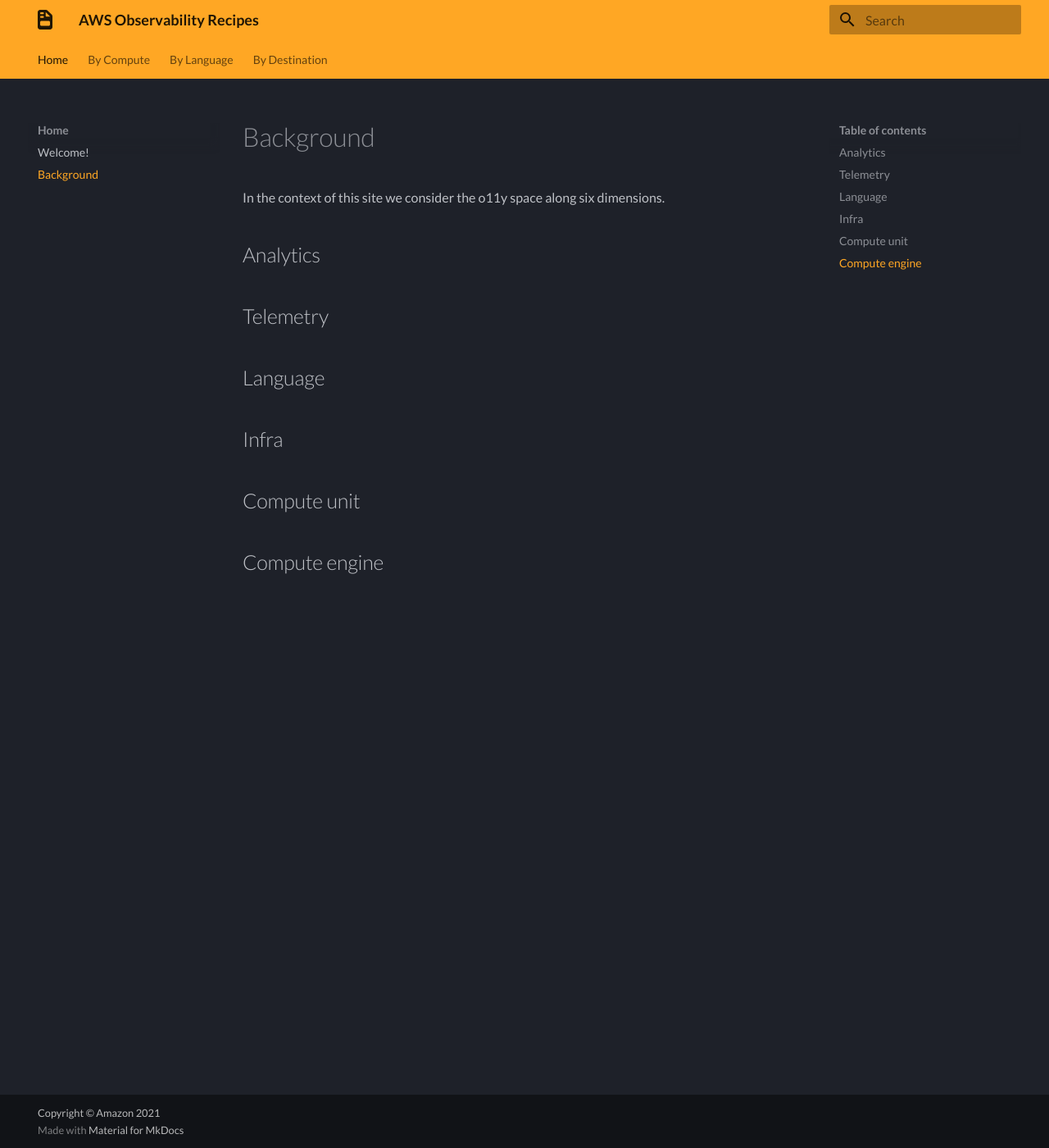
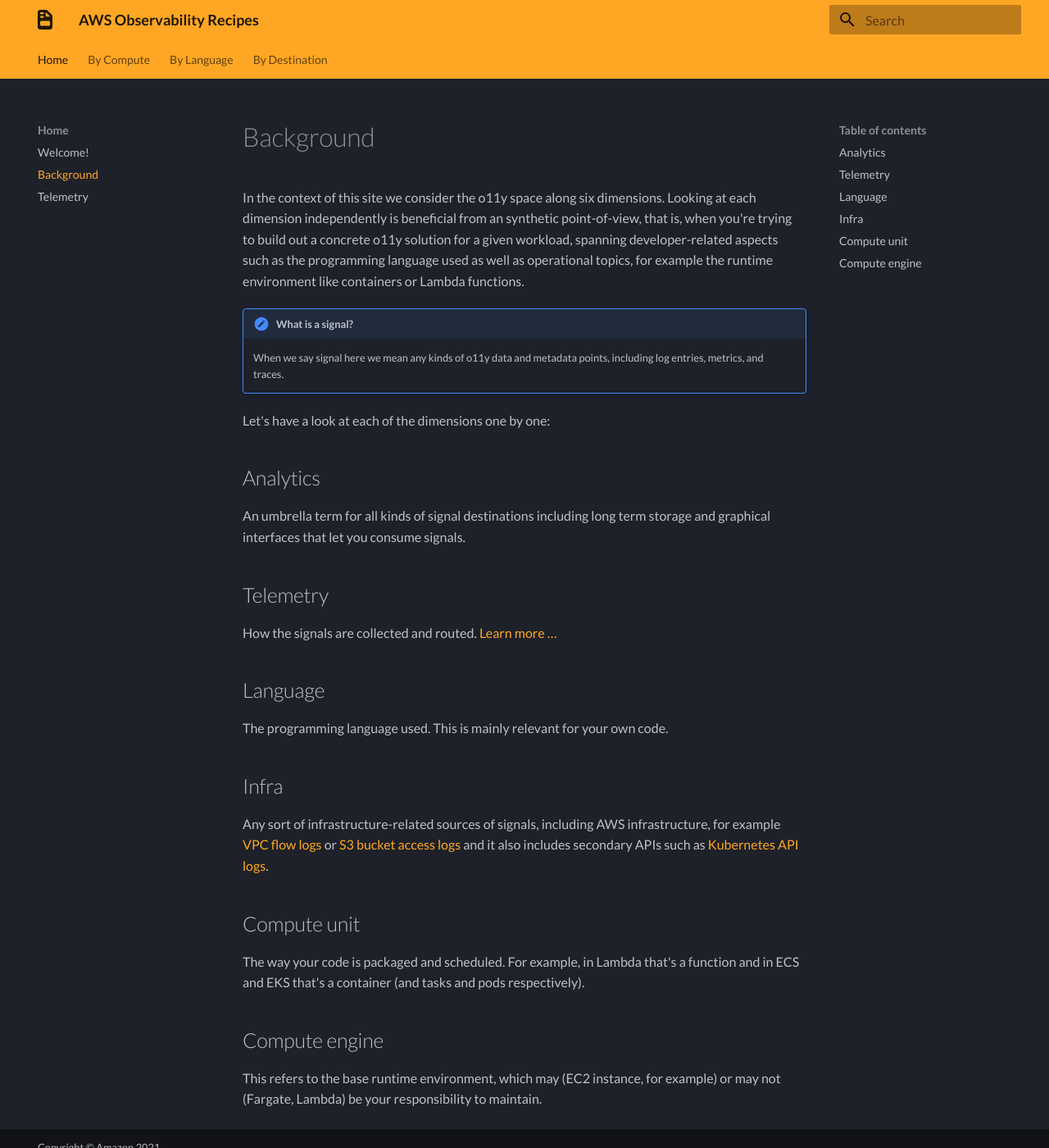
Before and after one commit to open-o11y/aws-o11y-good-practices, an MkDocs documentation site: the page built from docs/background.md, in a window 1280 px wide and 1400 px high. Shown: the whole window at 82% size. Built offline with MkDocs 1.6.1 and Material for MkDocs 9.7.7, drawn with Linux system fonts in a browser that asks for light colours; some web fonts are replaced.

Commit message:
inits telemetry

```diff
--- a/docs/background.md
+++ b/docs/background.md
@@ -1,12 +1,51 @@
 # Background
 
 In the context of this site we consider the o11y space along six dimensions.
+Looking at each dimension independently is beneficial from an synthetic
+point-of-view, that is, when you're trying to build out a concrete o11y solution
+for a given workload, spanning developer-related aspects such as the programming
+language used as well as operational topics, for example the runtime environment
+like containers or Lambda functions.
+
+!!! note "What is a signal?"
+    When we say signal here we mean any kinds of o11y data and metadata points,
+    including log entries, metrics, and traces.
+
+Let's have a look at each of the dimensions one by one:
 
 ## Analytics
 
+An umbrella term for all kinds of signal destinations including long term
+storage and graphical interfaces that let you consume signals.
+
 ## Telemetry
 
+How the signals are collected and routed. [Learn more …](telemetry.md)
+
 ## Language
+
+The programming language used. This is mainly relevant for your own code.
+
 ## Infra
+
+Any sort of infrastructure-related sources of signals, including AWS
+infrastructure, for example [VPC flow logs][vpc-flow-logs]
+or [S3 bucket access logs][s3-bucket-logs] and it also includes secondary APIs
+such as [Kubernetes API logs][k8s-api-logs].
+
 ## Compute unit
+
+The way your code is packaged and scheduled. For example, in Lambda that's a
+function and in ECS and EKS that's a container (and tasks and pods
+respectively).
+
 ## Compute engine
+
+This refers to the base runtime environment, which may (EC2 instance, for
+example) or may not (Fargate, Lambda) be your responsibility to maintain.
+
+
+
+[vpc-flow-logs]: https://docs.aws.amazon.com/vpc/latest/userguide/flow-logs.html
+[s3-bucket-logs]: https://docs.aws.amazon.com/AmazonS3/latest/userguide/enable-server-access-logging.html
+[k8s-api-logs]: https://docs.aws.amazon.com/eks/latest/userguide/control-plane-logs.html
--- a/mkdocs.yml
+++ b/mkdocs.yml
@@ -5,6 +5,7 @@ nav:
 - Home:
   - index.md
   - background.md
+  - telemetry.md
 - 'By Compute':
   - EKS: eks.md
   - ECS: ecs.md
```
Also changed, not shown: docs/telemetry.md (added, +30 -0 lines), docs/images/telemetry.png (added).
